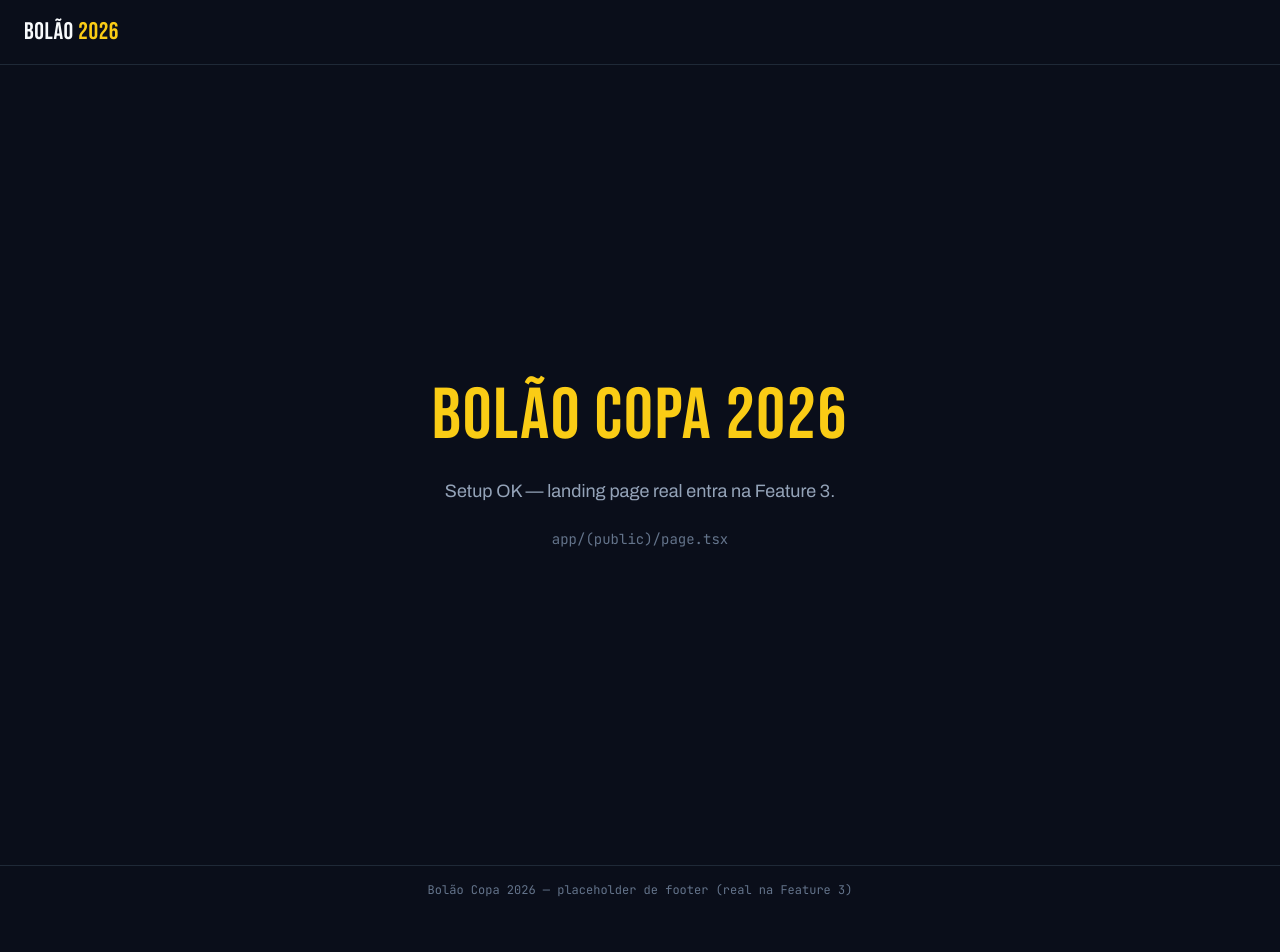
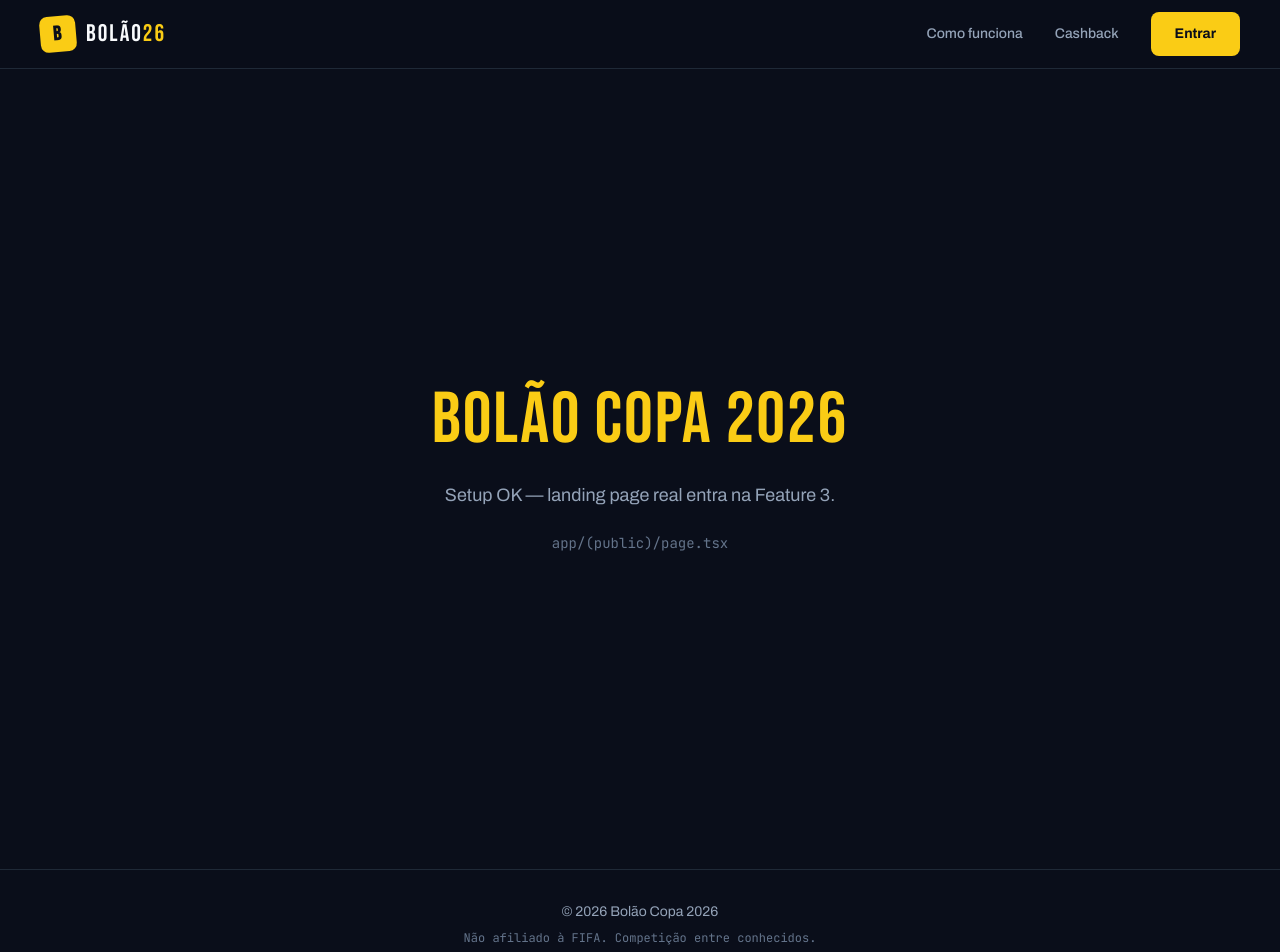
Before and after one commit to ipadobronx/bolao-copa-2026, a Next.js app: page / in a window 1280 px wide. Shown: the top 952 px of the page. Before the commit the page ends 914 px from the top, so only its background shows below. Built offline with nearby package versions, Linux system fonts and the light colour scheme.

Commit message:
feat(landing): wire SiteHeader and SiteFooter into public layout

```diff
--- a/app/(public)/layout.tsx
+++ b/app/(public)/layout.tsx
@@ -1,15 +1,12 @@
+import { SiteFooter } from '@/components/layout/SiteFooter';
+import { SiteHeader } from '@/components/layout/SiteHeader';
+
 export default function PublicLayout({ children }: { children: React.ReactNode }) {
   return (
     <div className="flex min-h-screen flex-col">
-      <header className="border-border border-b px-6 py-4">
-        <span className="font-display text-2xl tracking-wide">
-          BOLÃO <span className="text-accent">2026</span>
-        </span>
-      </header>
+      <SiteHeader />
       <main className="flex-1">{children}</main>
-      <footer className="border-border text-text-muted border-t px-6 py-4 text-center font-mono text-xs">
-        Bolão Copa 2026 — placeholder de footer (real na Feature 3)
-      </footer>
+      <SiteFooter />
     </div>
   );
 }
```
